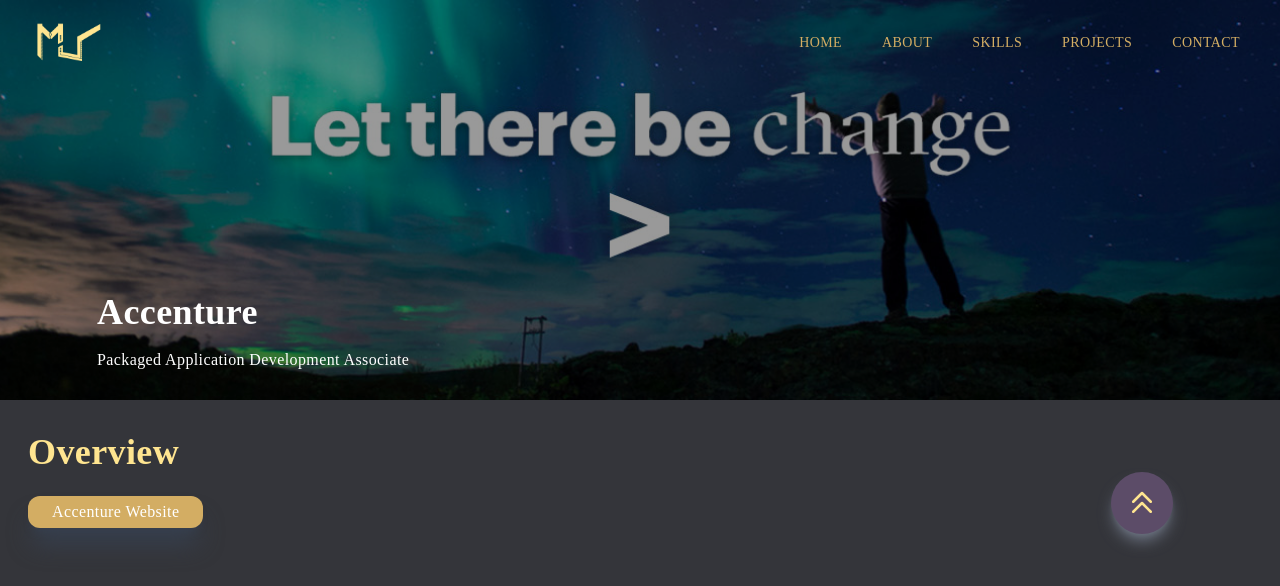
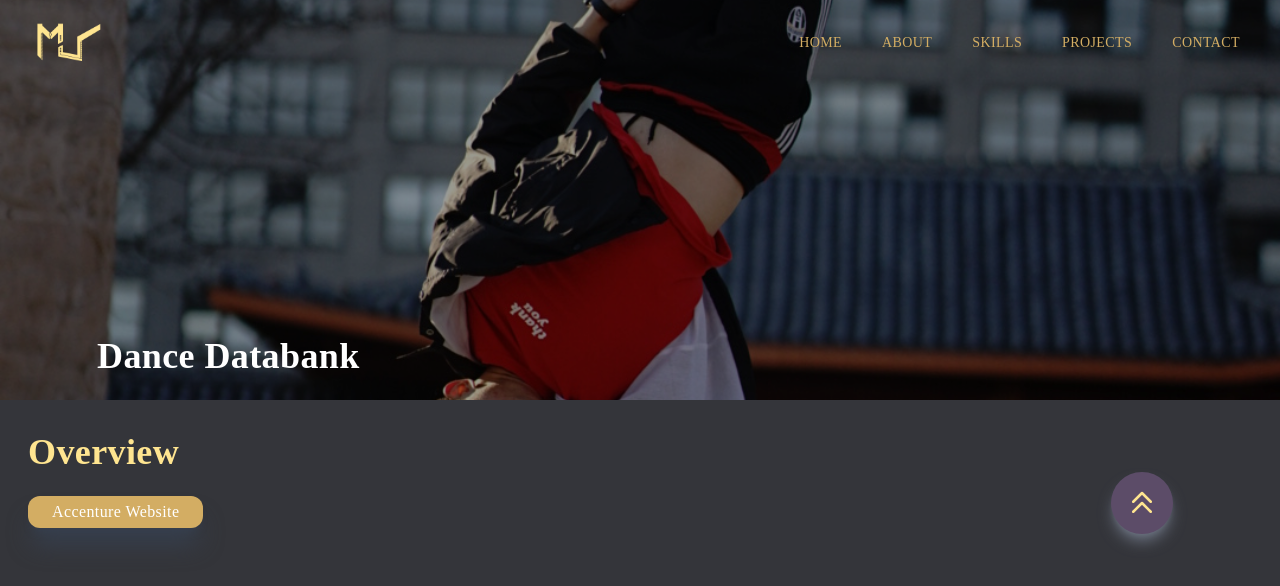
Before and after one commit to MikeSanDev/portfolio-nextjs, a Next.js app: page /dance in a window 1280 px wide. Shown: the top 586 px of the page. Built offline with nearby package versions, Linux system fonts and the light colour scheme; a web font is replaced by a local one.

Commit message:
new page edits

```diff
--- a/components/About.tsx
+++ b/components/About.tsx
@@ -54,11 +54,11 @@ const About = () => {
             Check out some of my latest projects I have been working on.
           </Link>
           <br/>
-          {/* <Link href="/dance">
+          <Link href="/dance">
               <p className="underline cursor-pointer text-mainColor py-4 back-project-link">
                 Dance Databank
               </p>
-          </Link> */}
+          </Link>
         </div>
         <motion.div
           ref={ref}
--- a/pages/dance.tsx
+++ b/pages/dance.tsx
@@ -10,30 +10,19 @@ const spotify = () => {
         <div className="absolute top-0 left-0 w-full h-[30vh] lg:h-[50vh] bg-black/40 z-10" />
         <Image
           className="absolute inset-0 w-full h-full object-cover z-1 "
-          src="/assets/acc_bg.jpg"
-          alt="Spotify dashboard Gif"
+          src="/assets/me_banner.jpg"
+          alt="me"
           layout="fill"
           />
         <div className="proj_header_text absolute bottom-0 left-0 max-w-[1240px] w-full text-white z-10 p-2 project-header-title">
-          <h2 className="proj_title mb-2 py-2 pl-6">Accenture</h2>
-          <p className="proj_subtext mb-2 pb-3 pl-6">Packaged Application Development Associate</p>
+          <h2 className="proj_title mb-2 py-2 pl-6">Dance Databank </h2>
         </div>
       </div>
       <div className="max-w-[1240px] mx-auto p-2 grid md:grid-cols-5 gap-8 pt-8">
         <div className="col-span-4 ">
           <h2 className="ov_title text-accentColor mb-2">Overview</h2>
-          <h3 className="ov_text text-text_Color">
+          <h3 className="ov_text text-text_Color">         </h3>
 
-
-          {/* &rsquo; */}
-          </h3>
-          {/* <a
-            href=""
-            target="_blank"
-            rel="noopener noreferrer"
-            >
-            <button className="px-8 py-2 mt-4 mr-8 text-white ">Demo</button>
-          </a> */}
         <div className="back_project_link">
             <div className="proj_btns">
           <a
```
Also changed, not shown: public/assets/me_banner.JPG (added).
